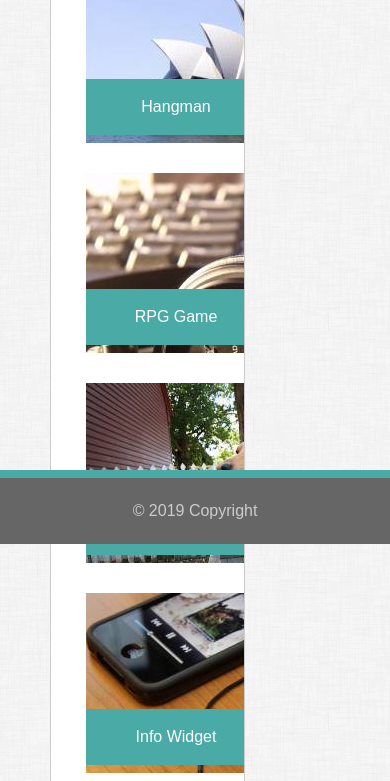
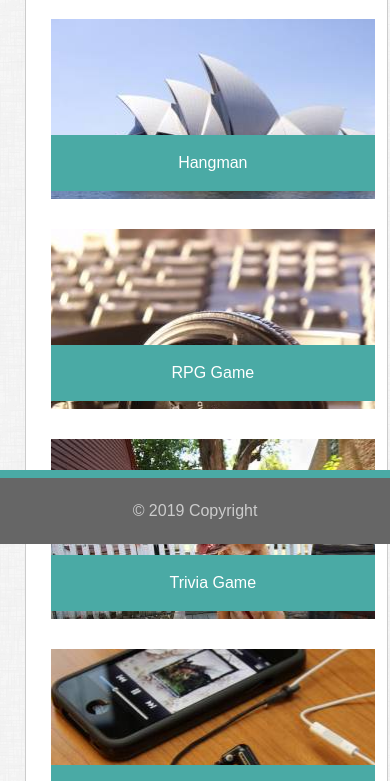
Before and after one commit to iperez99/Responsive-Portfolio, a plain HTML site: page portfolio.html in a window 390 px wide. Shown: the part 300-1081 px from the top of the page. Drawn offline with Linux system fonts and the light colour scheme.

Commit message:
homework sort of done

```diff
--- a/assets/css/style.css
+++ b/assets/css/style.css
@@ -18,7 +18,6 @@ body {
 
 header {
   background: #ffffff;
-  /* border-color: #cccccc; */
   border-bottom: 1px solid #cccccc;
   margin-bottom: 20px;
 
@@ -31,10 +30,6 @@ header h1{
   display:inline-block;
 
 }
-
-/* #top {
-  padding:inherit;
-} */
 
 nav {
   float: right;
@@ -174,12 +169,14 @@ footer {
 
 }
 
+/* .............MEDIA QUERIES........ */
+
 @media screen and (max-width:980px){
 
 .main-container{
-  width: 67%;
-  margin: 50px;
-  padding: 20px;
+  width: 50%;
+  margin: 25px;
+  padding: 10px;
 }
 .portfolio{
   width: 35%;
@@ -187,25 +184,27 @@ footer {
   padding: 90px 90px;
 }
 
-#content{
-  width: 50%;
+
+}
+@media screen and (max-width:768px){
+
+.main-container{
+  width: 115%;
+  margin: 25px;
+  padding: 10px;
+}
+.portfolio{
+  width: 35%;
+  margin: 15px;
+  padding: 90px 90px;
 }
 
 
 }
-/* @media screen and (max-width:768px){
- #content{
-   width:865px;
- }
 
-#p2, #p4,{
-  float: none;
-}
-} */
-/* @media screen and (max-width:640px){
+@media screen and (max-width:640px){
   header{
     position: static;
-    width: 640px;
 
 }
   h1{
@@ -216,16 +215,20 @@ footer {
     text-align: center;
   }
 
-  .main{
+  /* .main{
     width: 640px;
     margin: 8px;
     padding: 0px;
+  } */
+  .portfolio{
+    width: 95%;
+    margin: 15px;
+    padding: 90px 90px;
   }
 
   .main-container{
-    width: 80%;
-    margin: 50px;
-    padding: 20px;
+    width: 93%;
+    margin: 25px;
+    padding: 10px;
   }
-
-} */
+}
```
